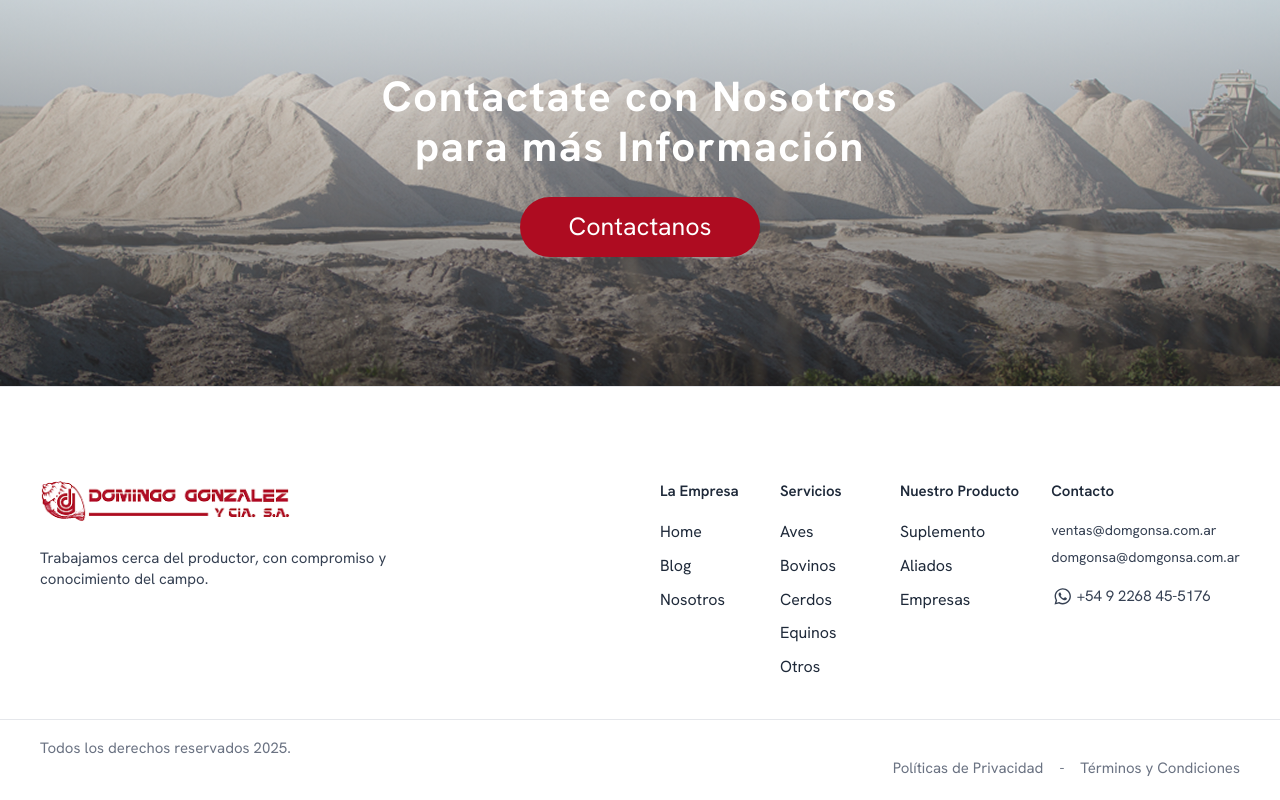
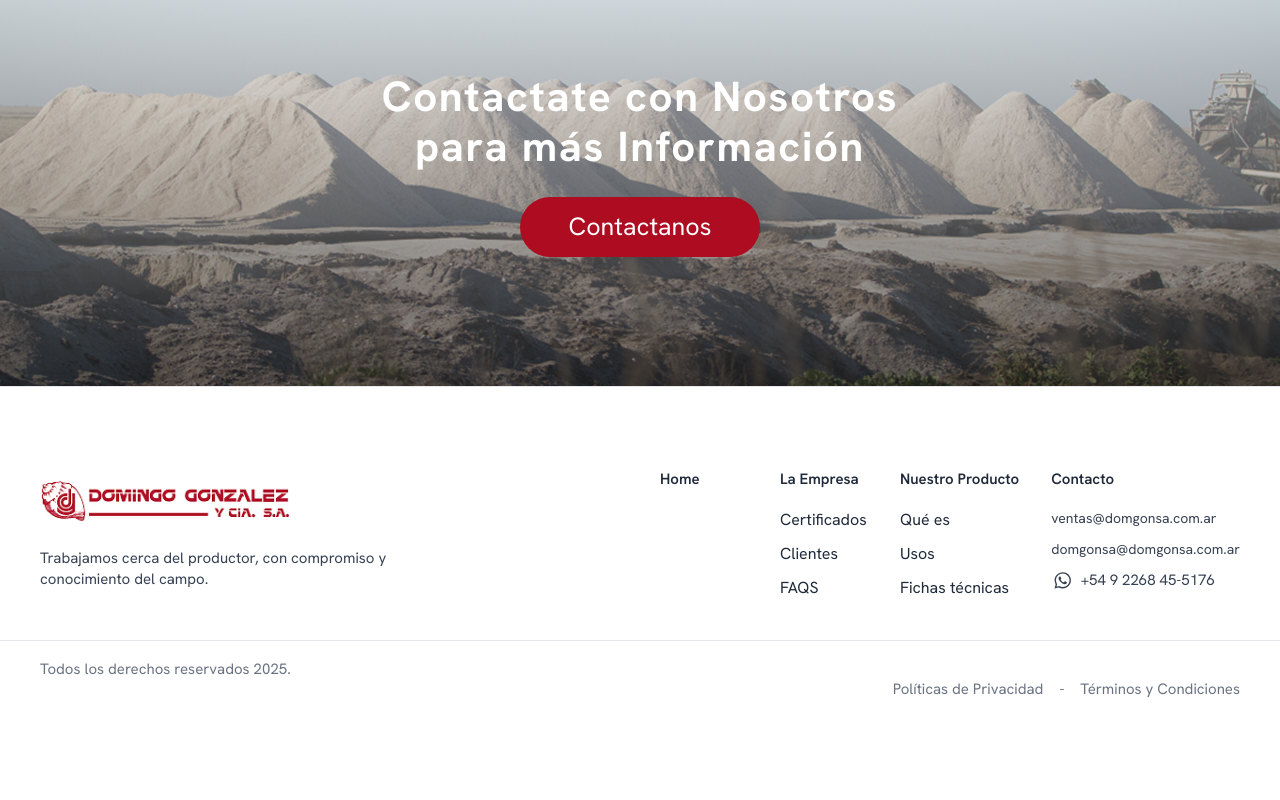
Before and after one commit to juansarachaga/domingogonzalez-cia, a Next.js app: page / in a window 1280 px wide. Shown: the part 2642-3442 px from the top of the page. After the commit the page ends 3363 px from the top, so only its background shows below. Built offline with nearby package versions, Linux system fonts and the light colour scheme.

Commit message:
Update Footer component with linked logo and contact info
Replaced static logo image with a linked logo image and updated contact section to include links for email and WhatsApp.

```diff
--- a/components/Footer.js
+++ b/components/Footer.js
@@ -1,6 +1,7 @@
 "use client"
 import { useState } from "react"
 import Image from "next/image"
+import Link from "next/link"
 import { FontAwesomeIcon } from "@fortawesome/react-fontawesome"
 import { faWhatsapp } from "@fortawesome/free-brands-svg-icons"
 
@@ -14,89 +15,124 @@ export default function Footer() {
         <div
           className="max-w-7xl mx-auto px-6 lg:px-12 py-12
                      grid grid-cols-1 min-[1228px]:grid-cols-2 gap-10 mt-10 min-[1228px]:mt-20 mb-10
-                     max-[1366px]:max-w-[1200px] max-[1366px]:px-8"
+                     max-[1366px]:max-w-[1200px] max-[1366px]:px-8 items-start"
         >
           {/* Columna logo + texto */}
           <div className="flex flex-col items-center min-[1228px]:items-start text-center min-[1228px]:text-left">
+            <Link href="/" className="inline-block">
               <Image
                 src="/img/layout/logoHeaderRojo.png"
                 alt="Logo Domingo González & Cía"
                 width={180}
                 height={45}
                 className="mb-4 min-[1228px]:w-[250px] min-[1228px]:h-[60px] w-[180px] h-auto"
+                priority
               />
+            </Link>
+
             <p className="text-[14px] min-[1228px]:text-[15px] font-normal leading-snug text-gray-700 max-w-xs min-[1228px]:max-w-sm">
               Trabajamos cerca del productor, con compromiso y conocimiento del campo.
             </p>
           </div>
 
           {/* Menús */}
-          <div className="grid grid-cols-2 min-[1228px]:grid-cols-[1fr_1fr_1fr_1.2fr] gap-3 sm:gap-4 min-[1228px]:gap-6 lg:gap-8 text-center min-[1228px]:text-left mt-3">
+          <div className="grid grid-cols-2 min-[1228px]:grid-cols-[1fr_1fr_1fr_1.2fr] gap-3 sm:gap-4 min-[1228px]:gap-6 lg:gap-8 text-center min-[1228px]:text-left">
+            {/* Columna 1 */}
+            <div className="flex flex-col items-center min-[1228px]:items-start">
+              <h3 className="text-[14px] min-[1228px]:text-[15px] font-semibold mb-4">
+                <Link href="/" className="hover:text-[#AE0C21] transition">
+                  Home
+                </Link>
+              </h3>
 
-            {/* Columna 1 */}
-            <div>
+            </div>
+
+            {/* Columna 2 */}
+            <div className="flex flex-col items-center min-[1228px]:items-start">
               <h3 className="text-[14px] min-[1228px]:text-[15px] font-semibold mb-4">
                 La Empresa
               </h3>
               <ul className="space-y-2">
-                <li><a href="\ " className="hover:text-[#AE0C21] transition">Home</a></li>
-                <li><a href="#blog" className="hover:text-[#AE0C21] transition">Blog</a></li>
-                <li><a href="\la-empresa" className="hover:text-[#AE0C21] transition">Nosotros</a></li>
-              </ul>
-            </div>
-
-            {/* Columna 2 */}
-            <div>
-              <h3 className="text-[14px] min-[1228px]:text-[15px] font-semibold mb-4">Servicios</h3>
-              <ul className="space-y-2">
-                <li><a href="#aves" className="hover:text-[#AE0C21] transition">Aves</a></li>
-                <li><a href="#bovinos" className="hover:text-[#AE0C21] transition">Bovinos</a></li>
-                <li><a href="#cerdos" className="hover:text-[#AE0C21] transition">Cerdos</a></li>
-                <li><a href="#equinos" className="hover:text-[#AE0C21] transition">Equinos</a></li>
-                <li><a href="#otros" className="hover:text-[#AE0C21] transition">Otros</a></li>
+                <li>
+                  <Link href="/la-empresa#certificados" className="hover:text-[#AE0C21] transition">
+                    Certificados
+                  </Link>
+                </li>
+                <li>
+                  <Link href="/#aliados" className="hover:text-[#AE0C21] transition">
+                    Clientes
+                  </Link>
+                </li>
+                <li>
+                  <Link href="/la-empresa#preguntasFrecuentes" className="hover:text-[#AE0C21] transition">
+                    FAQS
+                  </Link>
+                </li>
               </ul>
             </div>
 
             {/* Columna 3 */}
-            <div>
+            <div className="flex flex-col items-center min-[1228px]:items-start">
               <h3 className="text-[14px] min-[1228px]:text-[15px] font-semibold mb-4 whitespace-nowrap">
                 Nuestro Producto
               </h3>
               <ul className="space-y-2">
-                <li><a href="#suplemento" className="hover:text-[#AE0C21] transition">Suplemento</a></li>
-                <li><a href="#aliados" className="hover:text-[#AE0C21] transition">Aliados</a></li>
-                <li><a href="#empresas" className="hover:text-[#AE0C21] transition">Empresas</a></li>
+                <li>
+                  <Link href="/producto" className="hover:text-[#AE0C21] transition">
+                    Qué es
+                  </Link>
+                </li>
+                <li>
+                  <Link href="/producto#usosDelProducto" className="hover:text-[#AE0C21] transition">
+                    Usos
+                  </Link>
+                </li>
+                <li>
+                  <Link href="/producto#fichasTecnicas" className="hover:text-[#AE0C21] transition">
+                    Fichas técnicas
+                  </Link>
+                </li>
               </ul>
             </div>
 
             {/* Columna 4 */}
-            <div>
-              <h3 className="text-[14px] min-[1228px]:text-[15px] font-semibold mb-4">Contacto</h3>
+            <div className="flex flex-col items-center min-[1228px]:items-start">
+              <h3 className="text-[14px] min-[1228px]:text-[15px] font-semibold mb-4">
+                Contacto
+              </h3>
 
-              {/* Mails */}
-              <p className="text-[13px] sm:text-[14px] min-[1228px]:text-[15px] text-gray-700 mb-1 break-words">
-                <a href="mailto:ventas@domgonsa.com.ar" className="hover:text-[#AE0C21] transition">
+              {/* Mantengo estructura UL para nivelar columnas */}
+              <ul className="space-y-2 w-full">
+                <li className="text-[13px] sm:text-[14px] min-[1228px]:text-[15px] text-gray-700 break-words">
+                  <a
+                    href="mailto:ventas@domgonsa.com.ar"
+                    className="hover:text-[#AE0C21] transition"
+                  >
                     ventas@domgonsa.com.ar
                   </a>
-              </p>
-              <p className="text-[13px] sm:text-[14px] min-[1228px]:text-[15px] text-gray-700 mb-4 break-words">
-                <a href="mailto:domgonsa@domgonsa.com.ar" className="hover:text-[#AE0C21] transition">
+                </li>
+
+                <li className="text-[13px] sm:text-[14px] min-[1228px]:text-[15px] text-gray-700 break-words">
+                  <a
+                    href="mailto:domgonsa@domgonsa.com.ar"
+                    className="hover:text-[#AE0C21] transition"
+                  >
                     domgonsa@domgonsa.com.ar
                   </a>
-              </p>
+                </li>
 
-              {/* Teléfono con ícono WhatsApp */}
-              <div className="flex items-center justify-center min-[1228px]:justify-start text-gray-700 mt-2">
+                <li className="flex justify-center min-[1228px]:justify-start text-gray-700">
                   <a
                     href="https://wa.me/5492268455176?text=Hola%20👋%2C%20te%20escribo%20desde%20la%20página%20web."
                     target="_blank"
                     rel="noopener noreferrer"
                     className="flex items-center text-[14px] min-[1228px]:text-[15px] hover:text-[#AE0C21] transition whitespace-nowrap"
                   >
-                  <FontAwesomeIcon icon={faWhatsapp} size="lg" className="text-gray-700 mr-[2px] flex-shrink-0" />
+                    <FontAwesomeIcon icon={faWhatsapp} size="lg" className="text-gray-700 mr-[6px] flex-shrink-0" />
                     +54&nbsp;9&nbsp;2268&nbsp;45-5176
                   </a>
-              </div>
+                </li>
+              </ul>
             </div>
           </div>
         </div>
```
Lines whose indentation alone changed are shown as unchanged.
